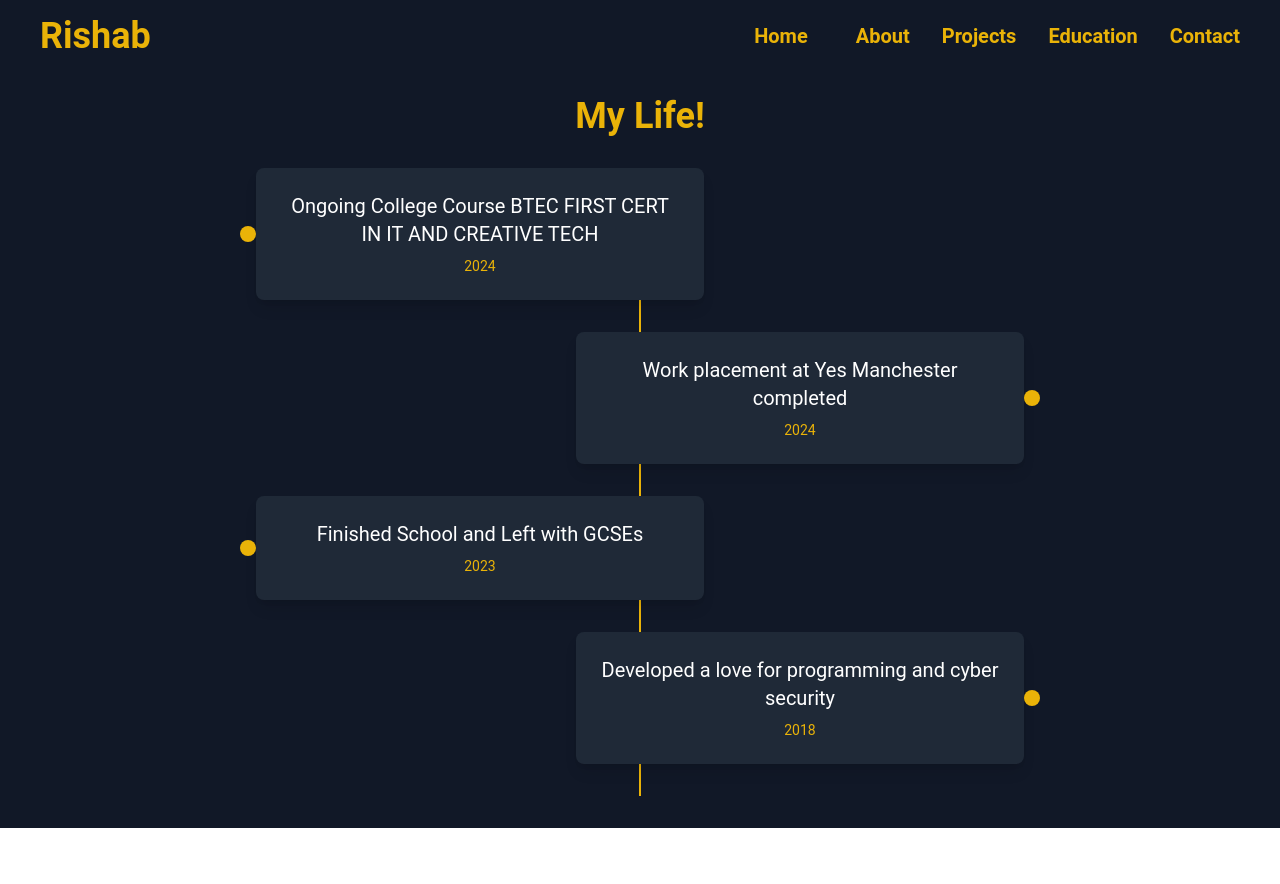
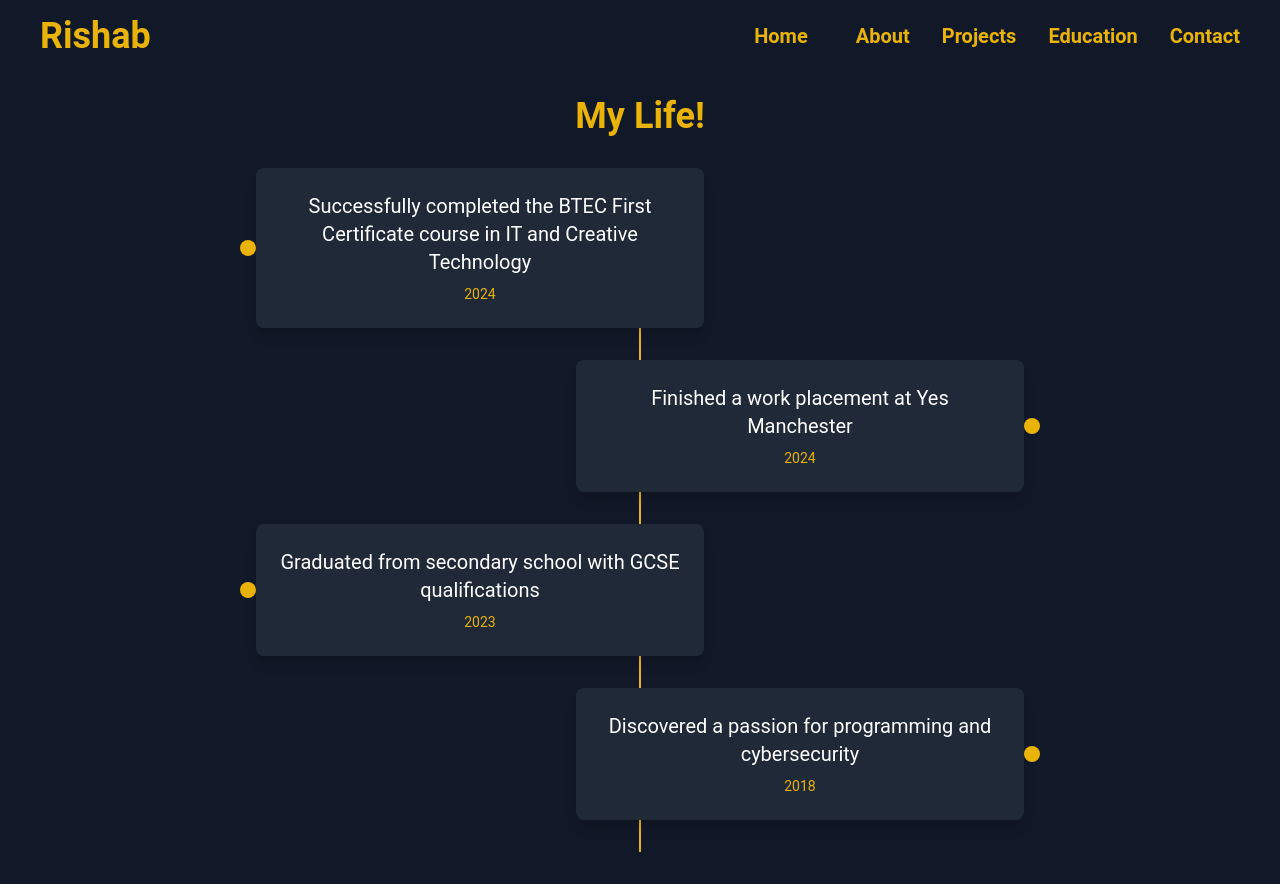
Before and after one commit to rishab-alt/portfolio-master, a React (Create React App) app: page /timeline in a window 1280 px wide. Before the commit the page ends 828 px from the top, so only its background shows below. Built offline with nearby package versions, Linux system fonts and the light colour scheme; a small style sheet from the web is missing.

Commit message:
timeline content

```diff
--- a/src/components/pages/TimeLine.jsx
+++ b/src/components/pages/TimeLine.jsx
@@ -11,10 +11,10 @@ const TimelinePage = () => {
   }, []);
 
   const timelineEvents = [
-    { date: '2024', content: 'Ongoing College Course BTEC FIRST CERT IN IT AND CREATIVE TECH' },
-    { date: '2024', content: 'Work placement at Yes Manchester completed' },
-    { date: '2023', content: 'Finished School and Left with GCSEs' },
-    { date: '2018', content: 'Developed a love for programming and cyber security' },
+    { date: '2024', content: 'Successfully completed the BTEC First Certificate course in IT and Creative Technology ' },
+    { date: '2024', content: 'Finished a work placement at Yes Manchester' },
+    { date: '2023', content: 'Graduated from secondary school with GCSE qualifications' },
+    { date: '2018', content: 'Discovered a passion for programming and cybersecurity' },
   ];
 
   return (
```
